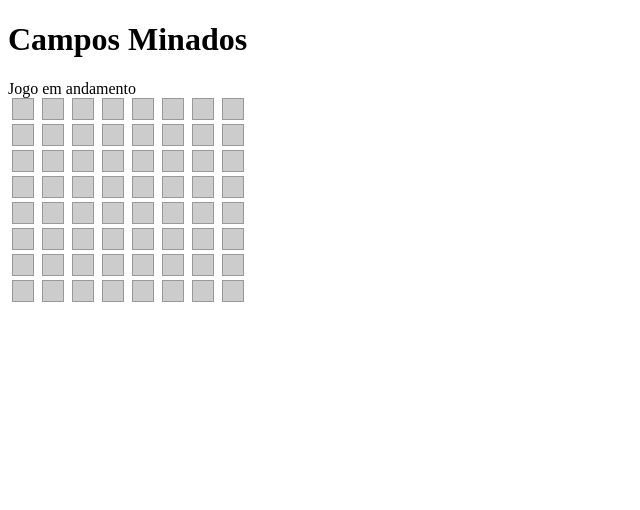
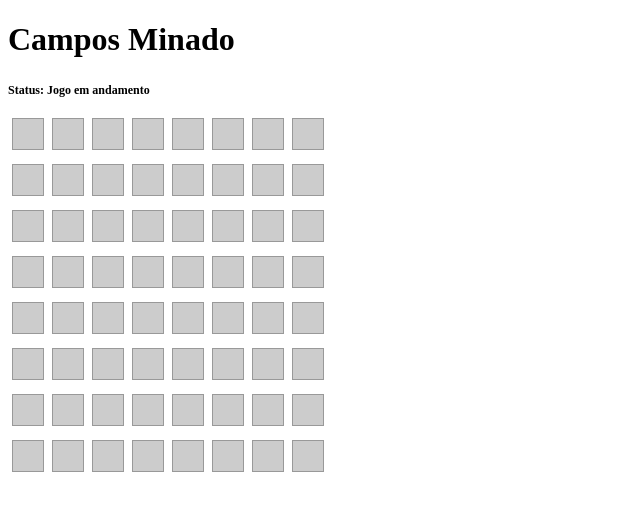
Before and after one commit to Mardoniosc/campo-minado, an Angular app: page / in a window 1280 px wide. Shown: the top 510 px of the page, without its empty margins (0-640 px from the left). Built offline with nearby package versions, Linux system fonts and the light colour scheme.

Commit message:
Feito toda a logica de fluxo do jogo

```diff
--- a/src/app/components/celula-tabuleiro/celula-tabuleiro.component.html
+++ b/src/app/components/celula-tabuleiro/celula-tabuleiro.component.html
@@ -3,6 +3,6 @@
      (click)="onClick()"
      (contextmenu)="onRightClick($event)">
   <span *ngIf="celula.revelada && !celula.temMina">{{celula.minasAdjacentes}}</span>
-  <span *ngIf="celula.revelada && celula.temMina">&#x1F4A3;</span>
-  <span *ngIf="!celula.revelada && celula.marcada">&#x2691;</span>
+  <span *ngIf="celula.revelada && celula.temMina">{{ celula.revelada ? '💣' : '' }}</span>
+  <span *ngIf="!celula.revelada && celula.marcada"></span>
 </div>
--- a/src/app/components/celula-tabuleiro/celula-tabuleiro.component.scss
+++ b/src/app/components/celula-tabuleiro/celula-tabuleiro.component.scss
@@ -1,6 +1,7 @@
 .celula {
-  width: 20px;
-  height: 20px;
+  width: 30px;
+  height: 30px;
+  margin-bottom: 10px;
   display: inline-flex;
   justify-content: center;
   align-items: center;
@@ -59,7 +60,7 @@
 }
 
 .celula.marcada::before {
-  content: '\\2691';
+  content: '💣';
   color: black;
   font-size: 14px;
   font-weight: bold;
--- a/src/app/components/header/header.component.html
+++ b/src/app/components/header/header.component.html
@@ -1,7 +1,7 @@
 <header>
-  <h1>Campos Minados</h1>
+  <h1>Campos Minado</h1>
   <div class="status">
-    <span>{{mensagemStatus}}</span>
+    <span>Status: {{mensagemStatus}}</span>
     <button *ngIf="!jogoEmAndamento" (click)="reiniciarJogo()">Reiniciar</button>
   </div>
 </header>
--- a/src/app/components/header/header.component.scss
+++ b/src/app/components/header/header.component.scss
@@ -0,0 +1,9 @@
+header {
+  margin-bottom: 20px;
+}
+
+span {
+  margin-bottom: 20px;
+  font-size: 12px;
+  font-weight: bold;
+}
--- a/src/app/components/tabuleiro/tabuleiro.component.ts
+++ b/src/app/components/tabuleiro/tabuleiro.component.ts
@@ -44,6 +44,7 @@ export class TabuleiroComponent implements OnInit {
       const coluna = Math.floor(Math.random() * 8);
       if (!this.celulas[linha][coluna].temMina) {
         this.celulas[linha][coluna].temMina = true;
+
         minasAdicionadas++;
       }
     }
@@ -136,7 +137,12 @@ export class TabuleiroComponent implements OnInit {
   }
 
   marcarCelula(celula: Celula): void {
-    celula.marcada = !celula.marcada;
+    console.log(celula)
+    if (!this.jogoService.jogoEmAndamento || celula.revelada) {
+      return;
+    }
+
+    this.celulas[celula.linha][celula.coluna].marcada = celula.marcada;
   }
 
   private revelarTodasCelulas(): void {
```
